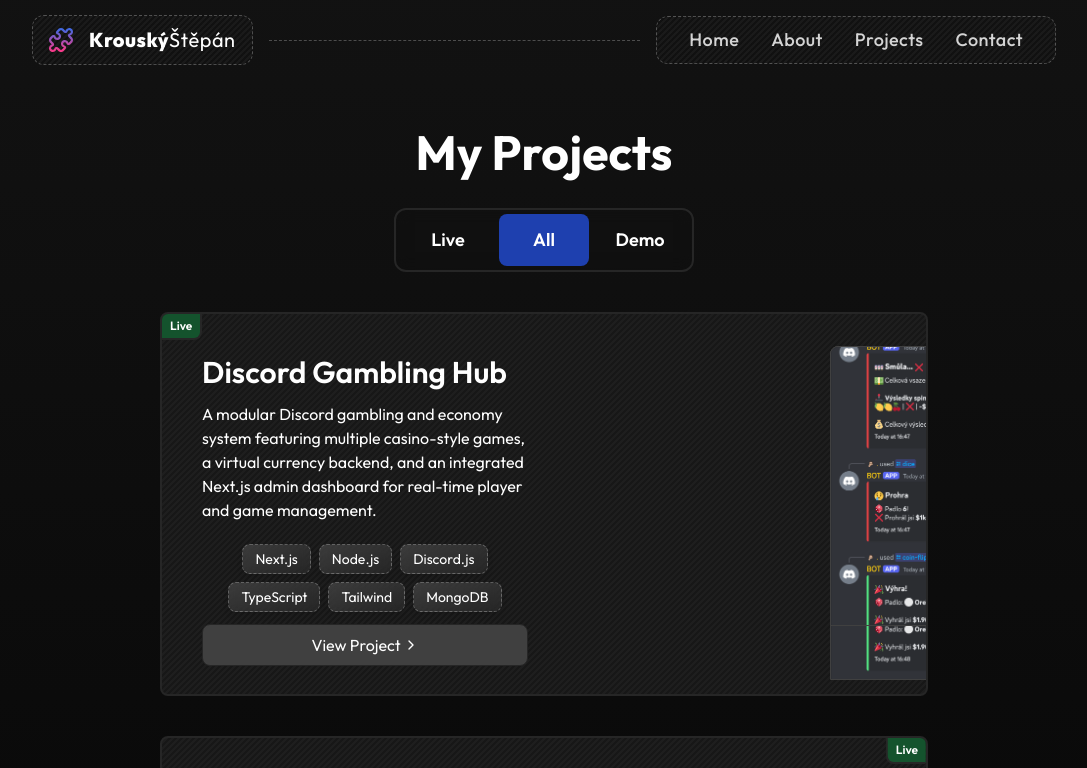
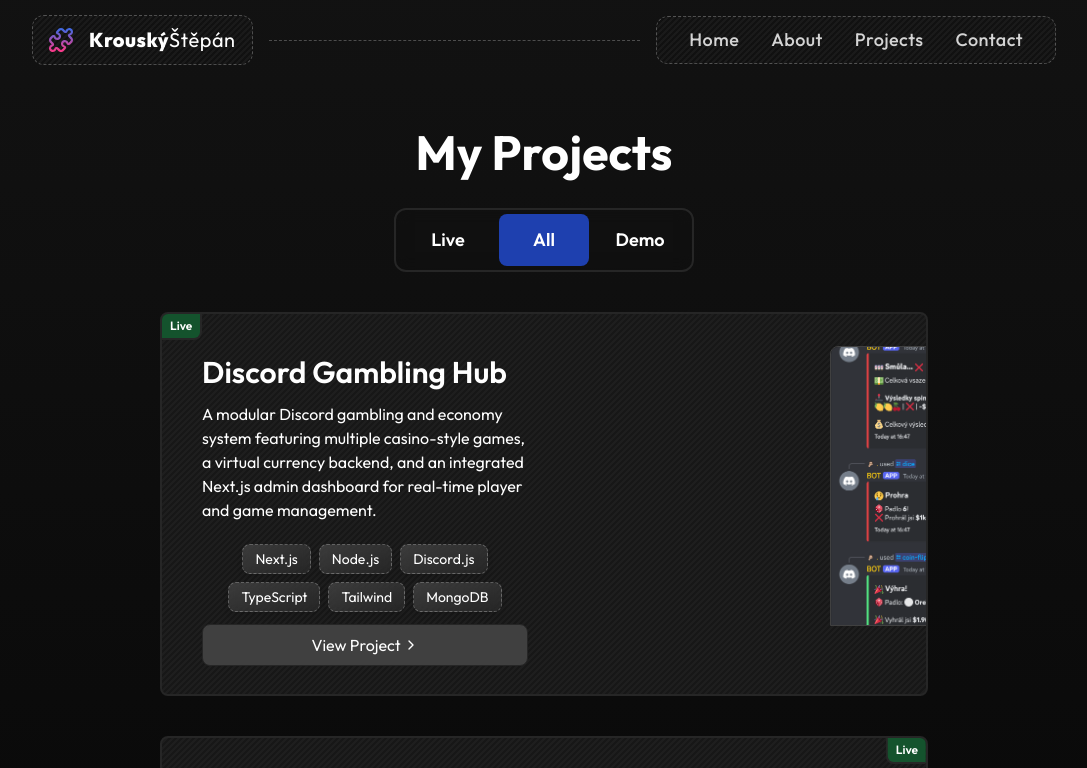
Before and after one commit to krouskystepan/portfolio, a Next.js app: page /projects in a window 1280 px wide. Shown: the top 768 px of the page, without its empty margins (96-1183 px from the left). Built offline with nearby package versions, Linux system fonts and the light colour scheme.

Commit message:
fix project page image

```diff
--- a/components/Project.tsx
+++ b/components/Project.tsx
@@ -120,18 +120,9 @@
         </div>
       </div>
 
-      <Image
-        src={project.image}
-        alt={`Project ${project.name} image`}
-        quality={90}
-        width={500}
-        height={900}
-        priority
-        className={`mx-auto max-w-56 rounded-t-lg border border-neutral-700 min-[380px]:max-w-80 min-[480px]:max-w-[26rem] sm:max-w-lg md:absolute md:top-8 md:w-[28.25rem] md:shadow-2xl md:transition-all md:duration-200 ${isReversed ? 'md:-left-32 md:group-hover/container:rotate-3' : 'md:-right-32 md:group-hover/container:-rotate-3'} md:group-hover/container:scale-[102%]`}
-      />
-        <div
-          className={`relative mx-auto w-full max-w-56 min-[380px]:max-w-80 min-[480px]:max-w-[26rem] sm:max-w-lg md:absolute md:top-8 md:w-[28.25rem] ${isReversed ? 'md:-left-32' : 'md:-right-32'} md:shadow-2xl md:transition-all md:duration-200 md:group-hover/container:scale-[102%] ${isReversed ? 'md:group-hover/container:rotate-3' : 'md:group-hover/container:-rotate-3'}`}
-        >
+      <div
+        className={`relative mx-auto w-full max-w-56 min-[380px]:max-w-80 min-[480px]:max-w-[26rem] sm:max-w-lg md:absolute md:top-8 md:w-[28.25rem] ${isReversed ? 'md:-left-32' : 'md:-right-32'} md:shadow-2xl md:transition-all md:duration-200 md:group-hover/container:scale-[102%] ${isReversed ? 'md:group-hover/container:rotate-3' : 'md:group-hover/container:-rotate-3'}`}
+      >
         <div className="relative aspect-[4/5] overflow-hidden rounded-t-lg border border-neutral-700">
           <Image
             src={project.image}
```
